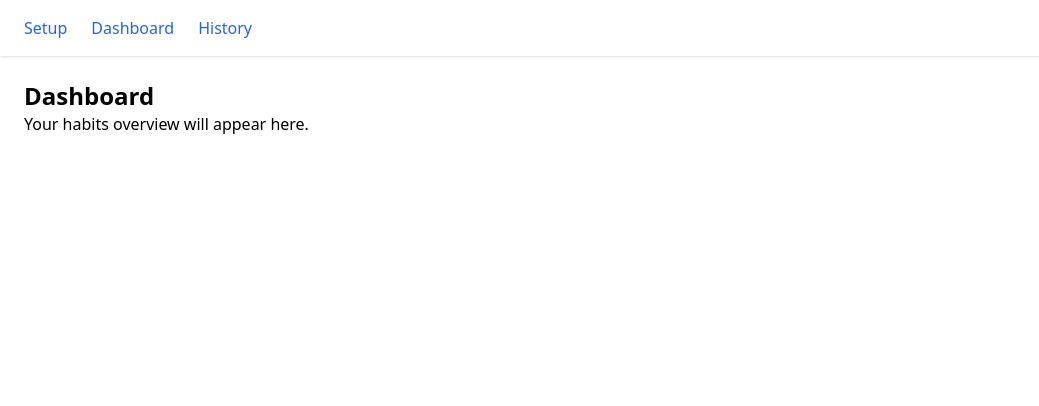
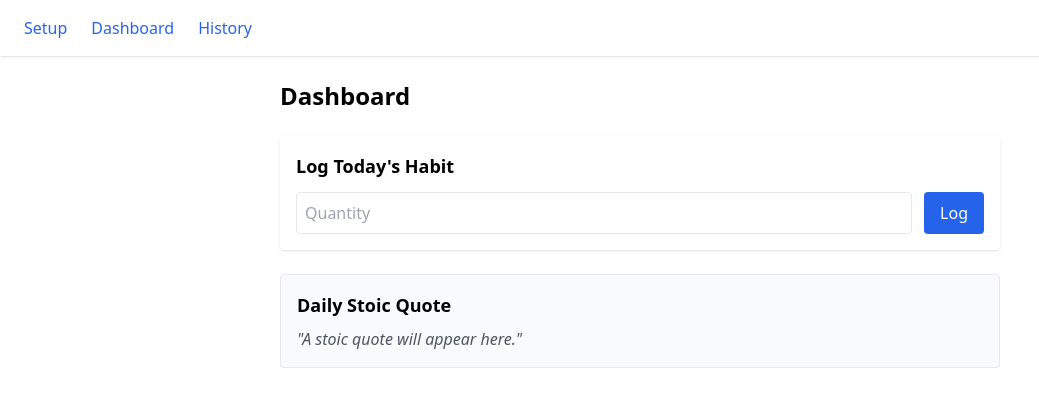
Before and after one commit to OluwatayomiTitus/Habit-Tracker, a React (Vite) app in the folder habit-tracker/: page /dashboard in a window 1280 px wide. Shown: the top 406 px of the page, without its empty margins (0-1039 px from the left). Built offline with nearby package versions, Linux system fonts and the light colour scheme.

Commit message:
build dashboard layout with habit logging and quote sections

```diff
--- /dev/null
+++ b/habit-tracker/src/components/HabitForm.jsx
@@ -0,0 +1,25 @@
+function HabitForm() {
+    return (
+        <div className="bg-white p-4 rounded shadow">
+            <h2 className="text-lg font-semibold mb-3">Log Today's Habit</h2>
+
+            <form className="flex gap-3">
+                <input
+                type="number"
+                min="1"
+                placeholder="Quantity"
+                className="flex-1 border rounded p-2"
+                />
+
+                <button
+                type="submit"
+                className="bg-blue-600 text-white px-4 py-2 rounded"
+                >
+                    Log
+                </button>
+            </form>
+        </div>
+    );
+}
+
+export default HabitForm;
--- /dev/null
+++ b/habit-tracker/src/components/StoicQuote.jsx
@@ -0,0 +1,12 @@
+function StoicQuote() {
+    return (
+        <div className="bg-gray-50 p-4 rounded border">
+            <h2 className="text-lg font-semibold mb-2">Daily Stoic Quote</h2>
+            <p className="italic text-gray-600">
+                "A stoic quote will appear here."
+            </p>
+        </div>
+    );
+}
+
+export default StoicQuote;
--- a/habit-tracker/src/pages/Dashboard.jsx
+++ b/habit-tracker/src/pages/Dashboard.jsx
@@ -1,10 +1,16 @@
+import HabitForm from "../components/HabitForm";
+import StoicQuote from "../components/StoicQuote";
+
 function Dashboard() {
   return (
-    <div className="p-6">
+    <div className="p-6 space-y-6 max-w-3xl mx-auto">
       <h1 className="text-2xl font-bold">Dashboard</h1>
-      <p>Your habits overview will appear here.</p>
+
+      <HabitForm />
+
+      <StoicQuote />
     </div>
-  )
+  );
 }
 
-export default Dashboard
+export default Dashboard;
```
